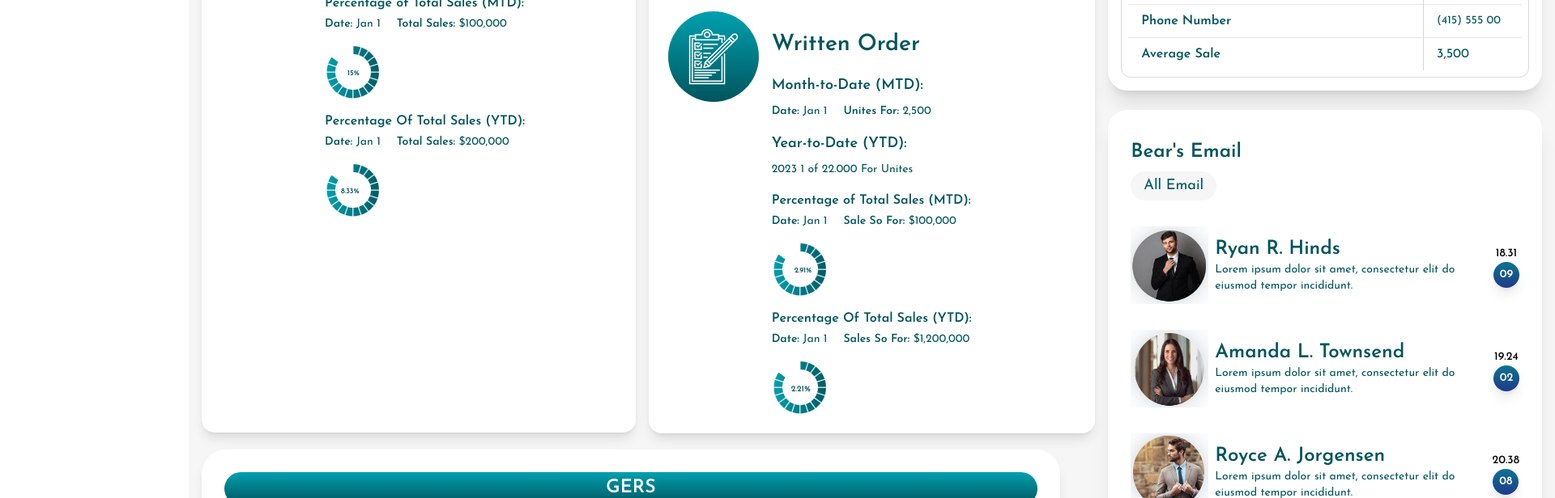
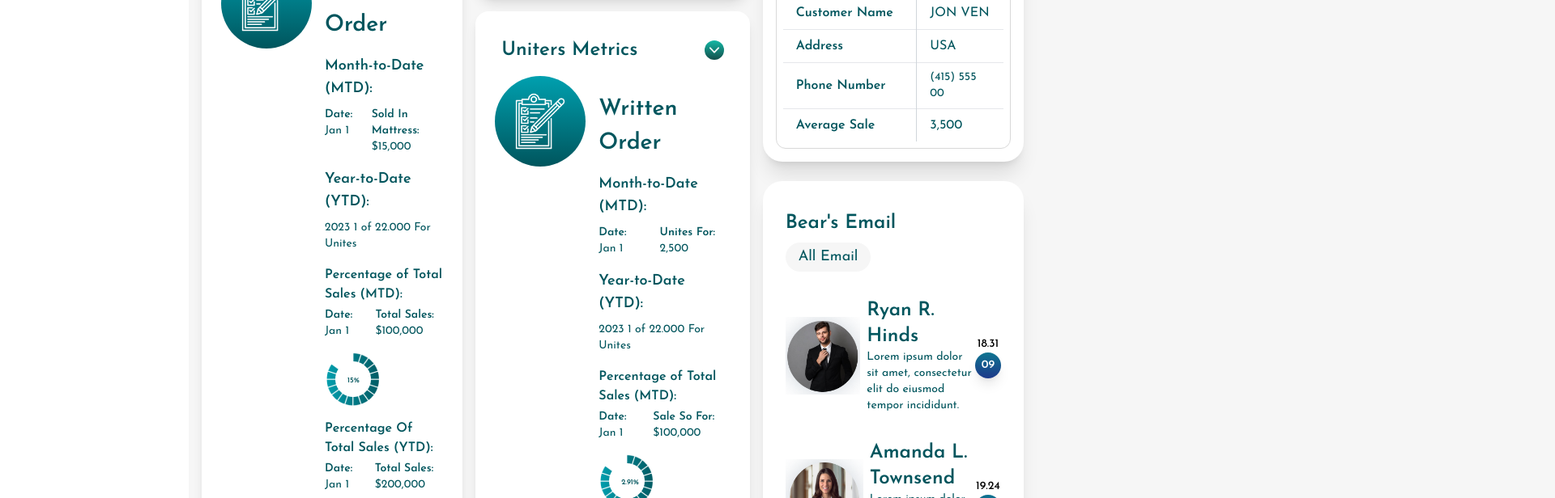
Before and after one commit to SabikaAunaAli/vue_js_bear, a Vue app: page / in a window 1280 px wide. Shown: the part 866-1482 px from the top of the page at 81% size, 1920 px wide, since content can reach past the window. Built offline with nearby package versions, Linux system fonts and the light colour scheme.

Commit message:
Update style.css

```diff
--- a/src/style.css
+++ b/src/style.css
@@ -10,7 +10,7 @@ body {
   font-family: 'Josefin Sans', sans-serif;
   background-color: #F6F6F6;
   margin: auto;
-width: 1920px;
+
 }
 
 .text-blue{
```
